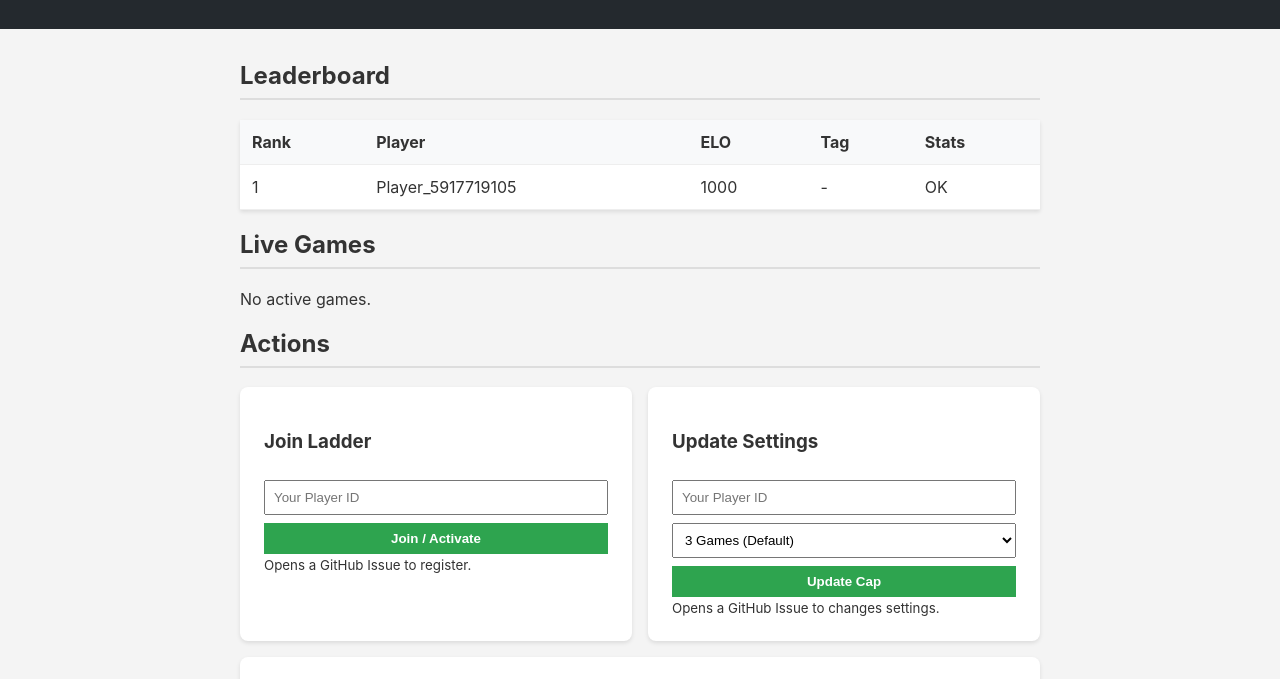
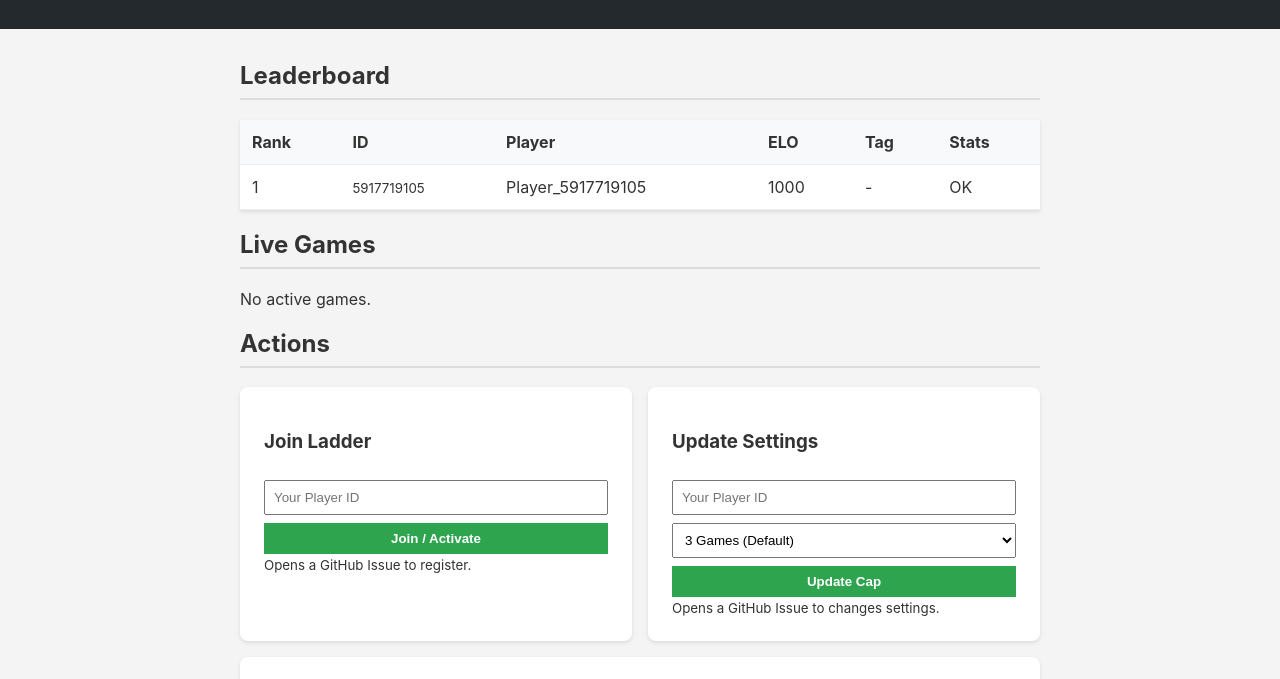
Before and after one commit to Norman1/mhunters-clan-ladder, a website: page index.html in a window 1280 px wide. Shown: the part 121-800 px from the top of the page. Drawn offline with Linux system fonts and the light colour scheme.

Commit message:
UI: Add Player ID to Leaderboard

```diff
--- a/app.js
+++ b/app.js
@@ -48,12 +48,20 @@ function renderLeaderboard(players) {
     const tbody = document.getElementById('leaderboard-body');
     tbody.innerHTML = '';
 
-    const list = Object.values(players).sort((a, b) => b.elo - a.elo);
+    const list = Object.entries(players)
+        .map(([id, p]) => ({ ...p, id })) // Inject ID into object
+        .sort((a, b) => b.elo - a.elo);
 
     list.forEach((p, index) => {
         const row = document.createElement('tr');
+        // Player ID is the key in the object, but we are iterating over values.
+        // We need to make sure 'p' has the ID or we find it.
+        // Wait, Object.values(players) loses the key if it's not in the object.
+        // Let's refactor the sort to keep keys.
+
         row.innerHTML = `
             <td>${index + 1}</td>
+            <td><small>${p.id || '?'}</small></td>
             <td>${p.name} ${!p.active ? '<span class="offline">(Inactive)</span>' : ''}</td>
             <td>${p.elo}</td>
             <td>${p.clan_tag || '-'}</td>
--- a/index.html
+++ b/index.html
@@ -23,6 +23,7 @@
                 <thead>
                     <tr>
                         <th>Rank</th>
+                        <th>ID</th>
                         <th>Player</th>
                         <th>ELO</th>
                         <th>Tag</th>
```
